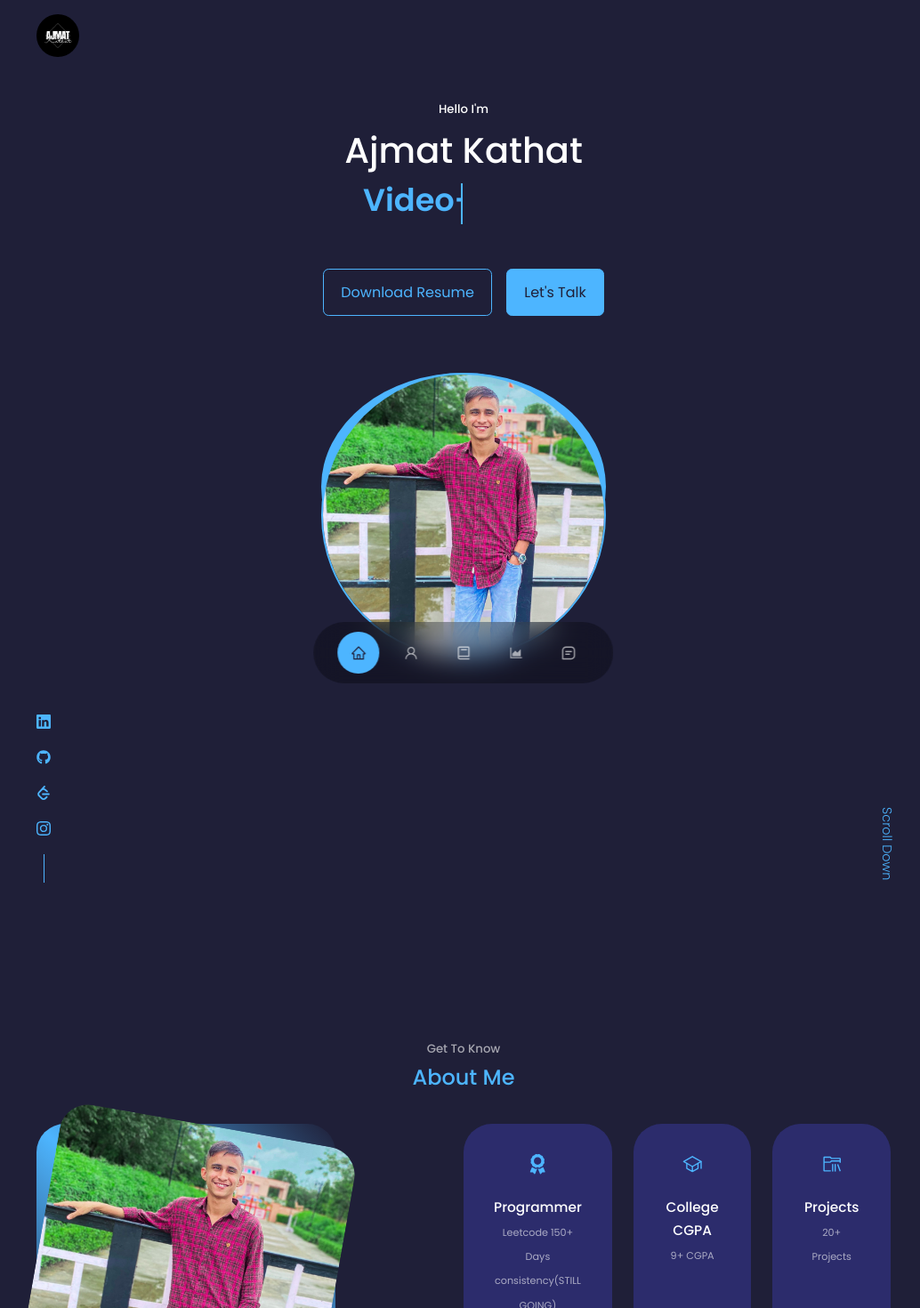
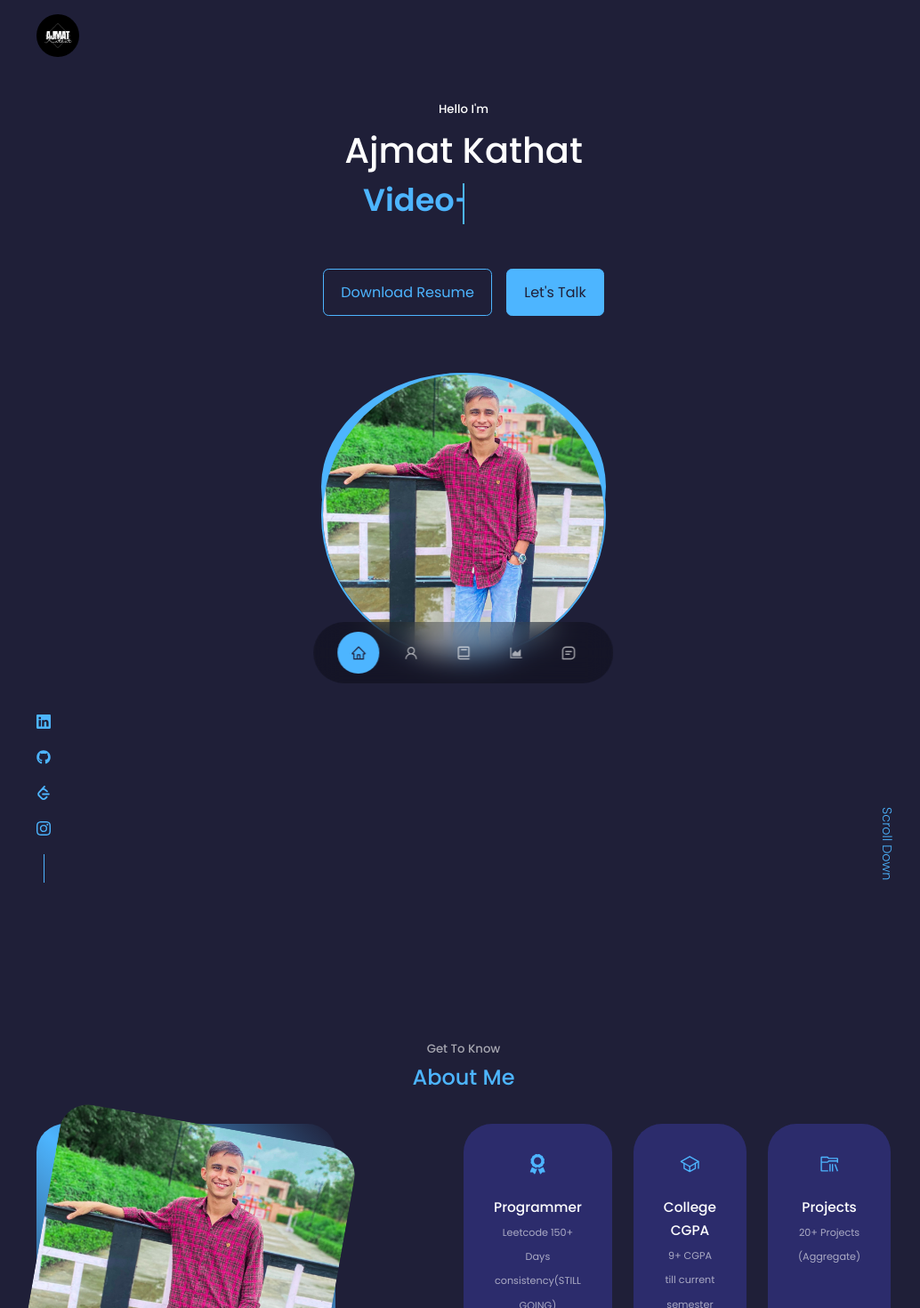
Before and after one commit to ajmat6/My-Portfolio, a React (Create React App) app: page / in a window 1280 px wide. Shown: the top 1470 px of the page at 89% size, without its empty margins (119-1153 px from the left). Built offline with nearby package versions, Linux system fonts and the light colour scheme; the HTML template or start-up script is replaced by a standard one.

Commit message:
Improvements made

```diff
--- a/src/components/about/About.jsx
+++ b/src/components/about/About.jsx
@@ -28,12 +28,12 @@ function About() {
             <article className="about-card-content">
               <IoSchoolOutline className="about-icon"/>
               <h5>College CGPA</h5>
-              <small>9+ CGPA</small>
+              <small>9+ CGPA till current semester</small>
             </article>
             <article className="about-card-content">
               <VscFolderLibrary className="about-icon"/>
               <h5>Projects</h5>
-              <small>20+ Projects</small>
+              <small>20+ Projects (Aggregate)</small>
             </article>
           </div>
 
--- a/src/components/achievements/Achievements.jsx
+++ b/src/components/achievements/Achievements.jsx
@@ -145,9 +145,9 @@ function Achievements() {
               </div>
             </article>
             <article className="experience-d">
-              <SiSolidity className="experience-icon"/>
+              <DiJavascript className="experience-icon"/>
               <div>
-                <h4>Solidity</h4>
+                <h4>Javascript</h4>
                 <small className='text-light'>Basic</small>
               </div>
             </article>
--- a/src/components/contact/Contact.jsx
+++ b/src/components/contact/Contact.jsx
@@ -59,7 +59,6 @@ function Contact() {
           <input type="text" name='name' placeholder='Enter Your Name' required/>
           <input type="email" name='email' placeholder='Enter Your Email' required />
           <textarea onChange={handleOnChange} value={formElements} name="message" rows="7" placeholder='Enter Your Message' required></textarea>
-          <p className='success'>Success!</p>
           <button type='submit' className='btn btn-primary submitButton'>Send Message</button>
         </form>
       </div>
--- a/src/components/contact/contact.css
+++ b/src/components/contact/contact.css
@@ -44,10 +44,10 @@ form {
     gap: 1.2rem;
 }
 
-form p {
+/* form p {
     color: var(--color-white);
     overflow: hidden;
-}
+} */
 
 input, textarea {
     width: 100%;
--- a/src/components/header/Header.jsx
+++ b/src/components/header/Header.jsx
@@ -17,7 +17,7 @@ function Header() {
           <ul className="dynamic-texts">
               <li><span>Programmer</span></li>
               <li><span>MERN-Developer</span></li>
-              <li><span>Youtuber</span></li>
+              <li><span>Content-Creation</span></li>
               <li><span>Video-Editor</span></li>
           </ul>
         </div>
--- a/src/components/header/header.css
+++ b/src/components/header/header.css
@@ -63,7 +63,7 @@ header {
     width: 100%;
     background: #1f1f38;
     border-left: 2px solid #4db5ff;
-    animation: typing 2s steps(14) infinite;
+    animation: typing 2s steps(16) infinite;
 }
 
 
--- a/src/components/projects/Projects.jsx
+++ b/src/components/projects/Projects.jsx
@@ -11,7 +11,7 @@ const data1 = [
   {
     id:1,
     image: Notes,
-    title: 'AksBook',
+    title: 'AKsBook',
     github: 'https://github.com/ajmat6/AKsBook-MERN',
     description: "Introducing AKsBook that offers each user a personalized account, empowering them to effortlessly add, update, and delete their own notes. Ensuring utmost security, AKsBook guarantees that users can't access each other's notes. Leveraging the power of React, Node, Express, Bootstrap, JSON Web Tokens, and Postman, AKsBook sets a new standard for seamless and protected note management. "
   },
```
